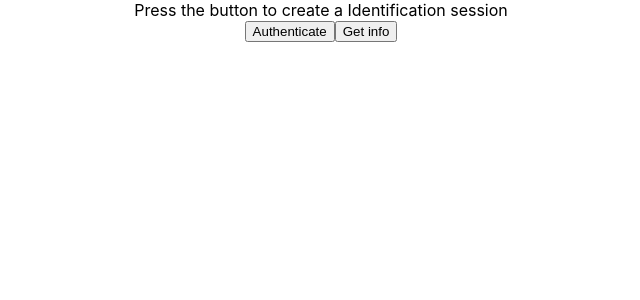
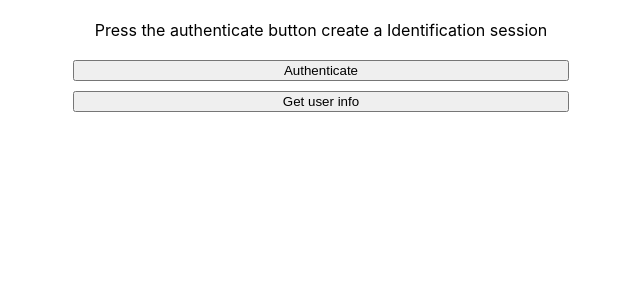
Before and after one commit to acrosight/signicat-test, a React (Create React App) app: page / in a window 1280 px wide. Shown: the top 300 px of the page, without its empty margins (319-959 px from the left). Built offline with nearby package versions, Linux system fonts and the light colour scheme.

Commit message:
Some styling chages

```diff
--- a/src/App.css
+++ b/src/App.css
@@ -1,28 +1,6 @@
 .App {
+  flex: 1;
   text-align: center;
-  padding: 30;
-}
-
-.App-header {
-  background-color: #282c34;
-  min-height: 100vh;
-  display: flex;
-  flex-direction: column;
   align-items: center;
   justify-content: center;
-  font-size: calc(10px + 2vmin);
-  color: white;
 }
-
-.App-link {
-  color: #61dafb;
-}
-
-@keyframes App-logo-spin {
-  from {
-    transform: rotate(0deg);
-  }
-  to {
-    transform: rotate(360deg);
-  }
-}
--- a/src/App.js
+++ b/src/App.js
@@ -84,28 +84,33 @@ function App(){
         'Authorization': `Bearer ${token}`,
         'Content-Type': 'application/json',
       },
-    }).json()
+    })
+
+    console.log(res.status)
+    const data = await res.json();
     // Storing the identity of the user
-    setIdentity(res.identity)
+    setIdentity(data.identity)
   }
 
   // If the user has not logged in
   if(identity===null){
     return (
-      <div className="App">
-        <header className="header">Press the button to create a Identification session</header>
+      <div style={container}>
+        <header className="header">Press the authenticate button create a Identification session</header>
         {/* Used to test the getToken method, but will be replaced with getId */}
-        <div className="buttonWrapper">
-          <input className="btn" type="button" value="Authenticate" onClick={getToken}/>
-          <input className="btn" type="button" value="Get info" onClick={getIdentity}/>
+        <div style={buttonWrapper}>
+          <input style={button} type="button" value="Authenticate" onClick={getToken}/>
+          <input style={button} type="button" value="Get user info" onClick={getIdentity}/>
         </div>
       </div>
     );
   } else {
     return(
-      <div className="App">
-        <text>Name: {identity.fullName}</text>
-        <text>Date of Birth: {identity.dateOfBirth}</text>
+      <div style={container}>
+        <div style={identification}>
+          <text>Name: {identity.fullName}</text>
+          <text>Date of Birth: {identity.dateOfBirth}</text>
+        </div>
       </div>
     )
   }
@@ -113,3 +118,32 @@ function App(){
 }
 
 export default App;
+
+const container = {
+  padding: 20,
+  textAlign: 'center',
+}
+
+const identification = {
+  display: 'flex',
+  flexDirection: 'column',
+
+  marginLeft: 'auto',
+  marginRight: 'auto',
+  marginTop: 10,
+}
+
+const buttonWrapper =  {
+  display: 'flex',
+  flexDirection: 'column',
+
+  marginLeft: 'auto',
+  marginRight: 'auto',
+  marginTop: 10,
+  padding: 10,
+  width: '40%',
+}
+
+const button = {
+  marginBottom: 10
+}
```
